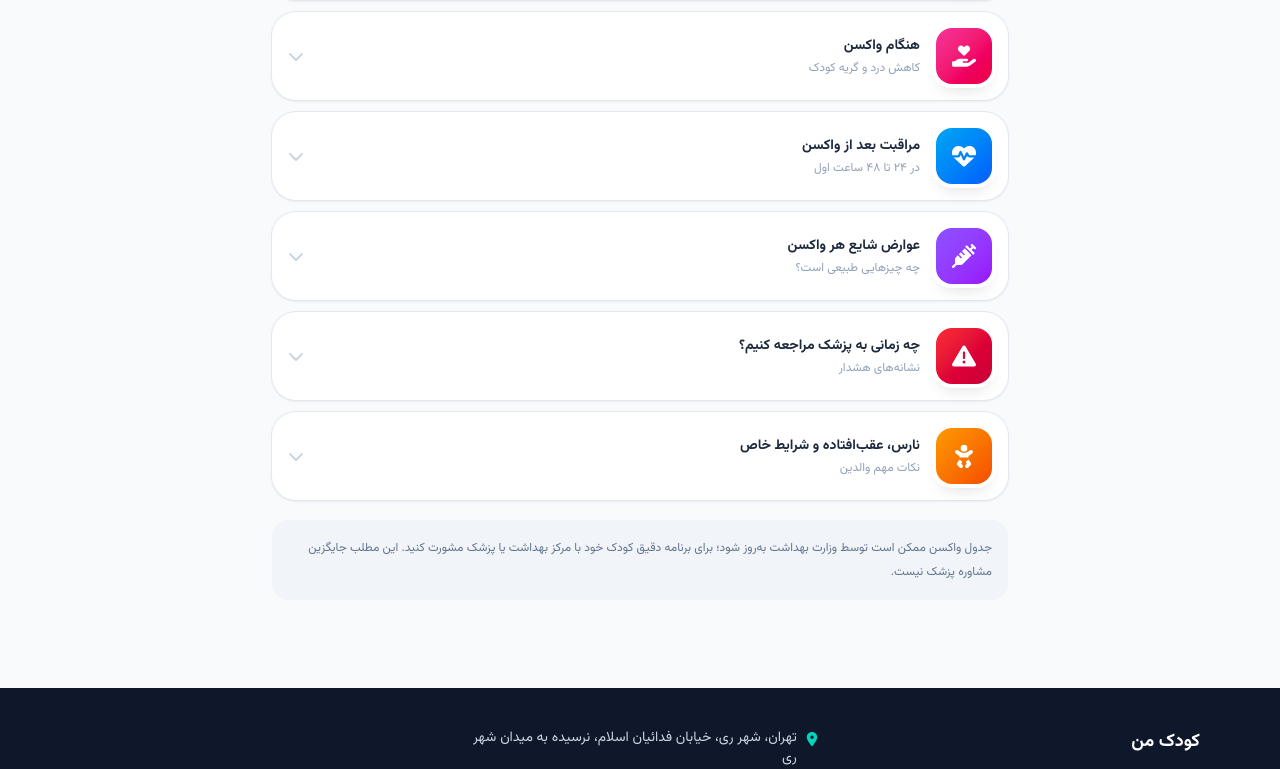
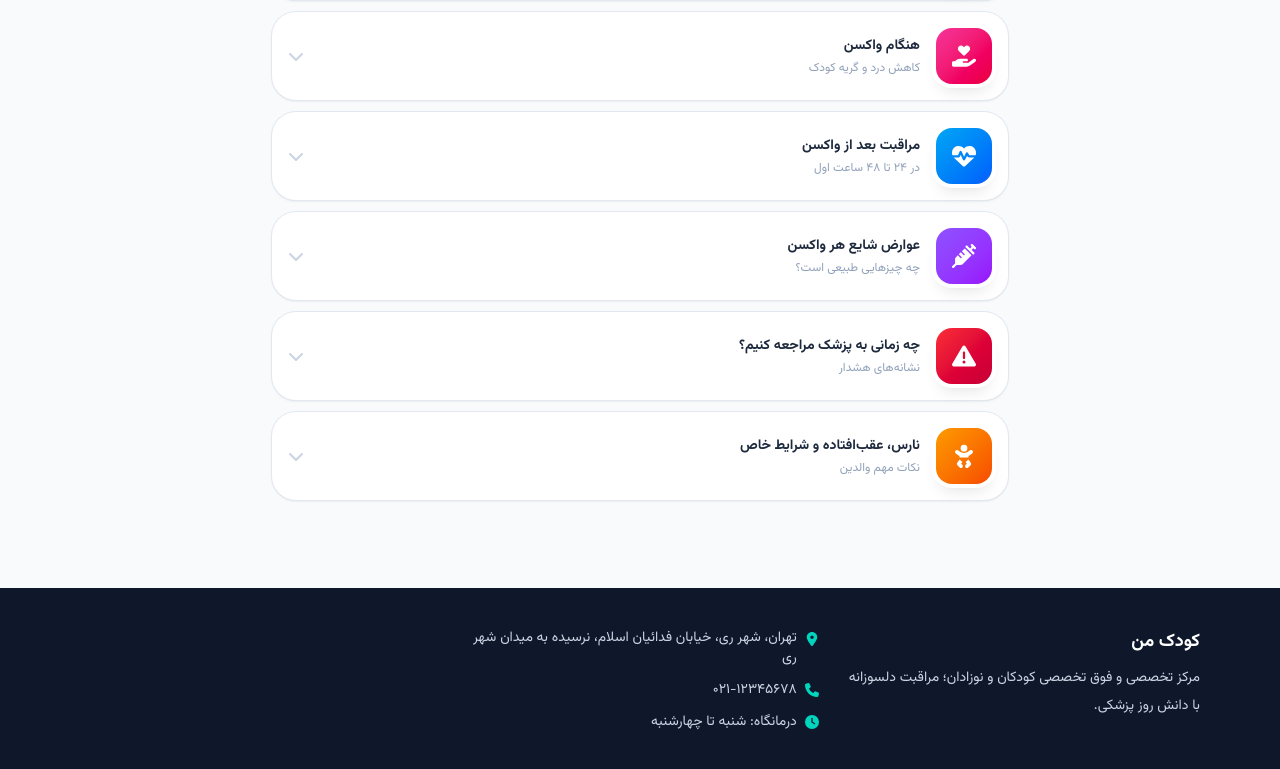
Before and after one commit to mohsenjamalpoor/kodak-man, a Next.js app: page /vaccination in a window 1280 px wide. Shown: the part 705-1474 px from the top of the page. Built offline with nearby package versions, Linux system fonts and the light colour scheme.

Commit message:
aremove a footer vaccination

```diff
--- a/src/app/vaccination/page.js
+++ b/src/app/vaccination/page.js
@@ -48,12 +48,6 @@ export default function VaccinationPage() {
             ))}
           </div>
         </div>
-
-        <p className="rounded-2xl bg-slate-100 p-4 text-xs leading-6 text-slate-500">
-          جدول واکسن ممکن است توسط وزارت بهداشت به‌روز شود؛ برای برنامه دقیق
-          کودک خود با مرکز بهداشت یا پزشک مشورت کنید. این مطلب جایگزین مشاوره
-          پزشک نیست.
-        </p>
       </div>
     </>
   );
```
